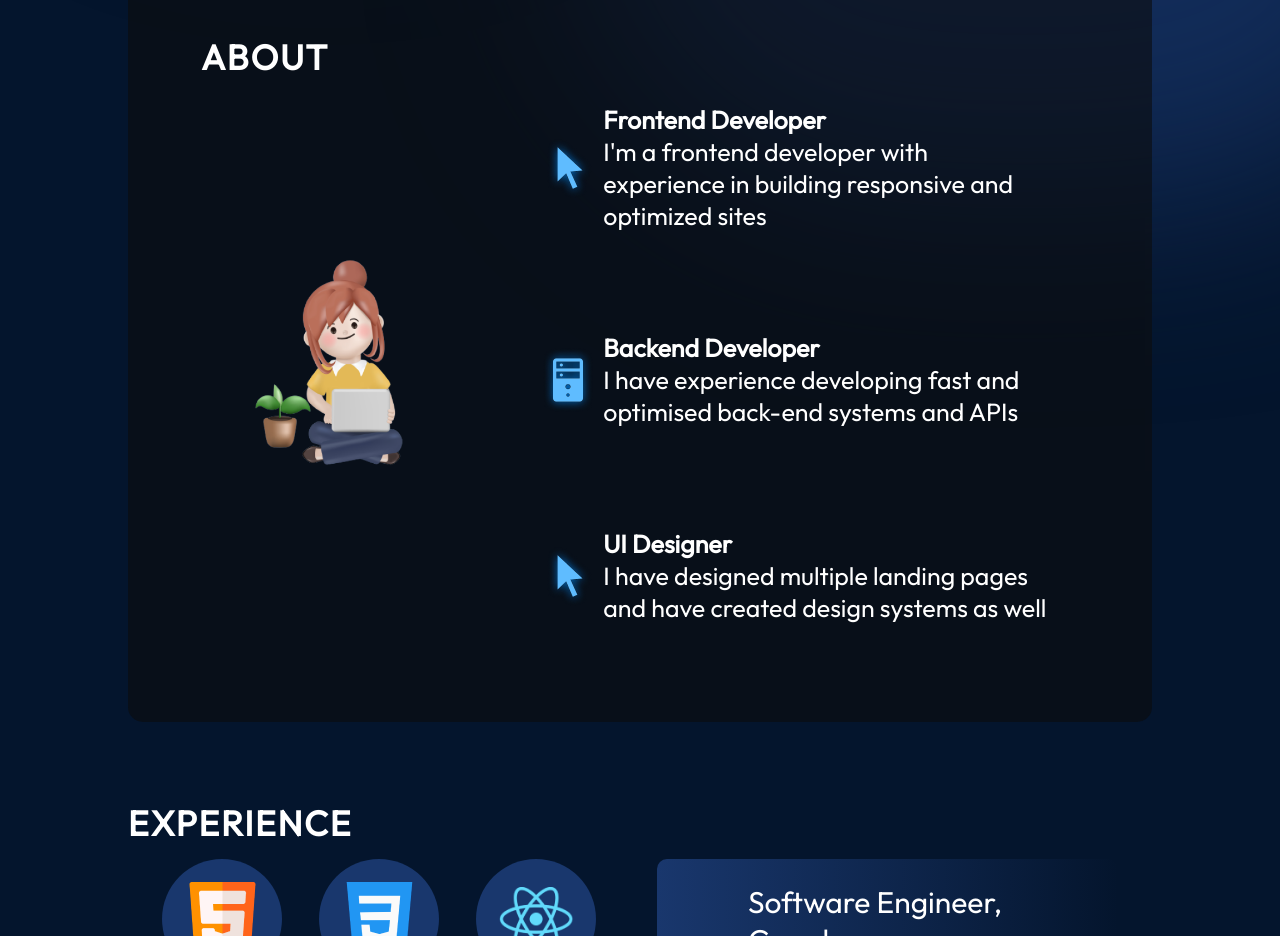
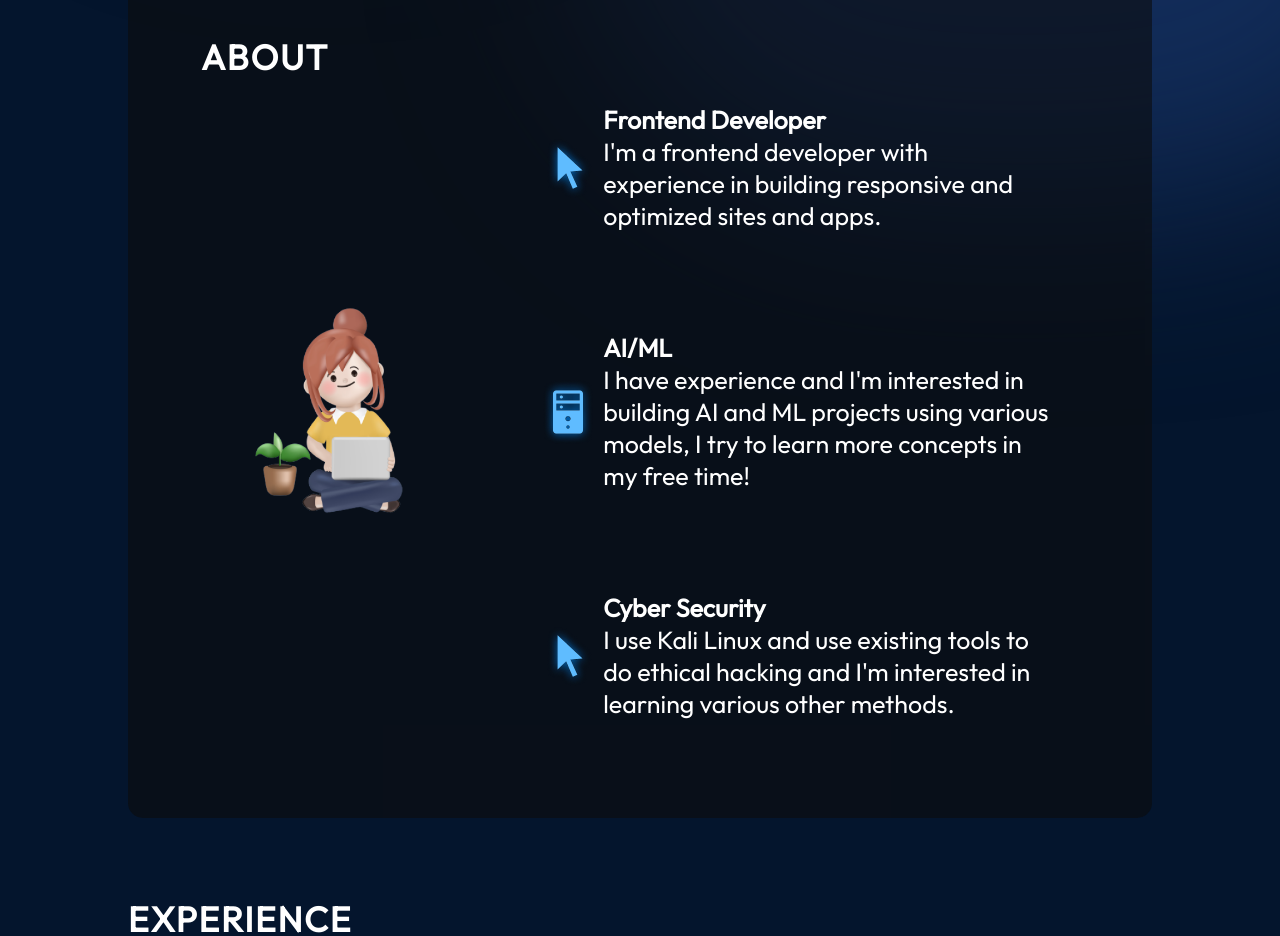
Before and after one commit to Sdkrsn/my_portfolio, a React (Vite) app: page / in a window 1280 px wide. Shown: the part 840-1776 px from the top of the page. Built offline with nearby package versions, Linux system fonts and the light colour scheme.

Commit message:
2nd About

```diff
--- a/src/components/About/About.jsx
+++ b/src/components/About/About.jsx
@@ -20,27 +20,27 @@ export const About = () => {
               <h3>Frontend Developer</h3>
               <p>
                 I'm a frontend developer with experience in building responsive
-                and optimized sites
+                and optimized sites and apps.
               </p>
             </div>
           </li>
           <li className={styles.aboutItem}>
             <img src={getImageUrl("about/serverIcon.png")} alt="Server icon" />
             <div className={styles.aboutItemText}>
-              <h3>Backend Developer</h3>
+              <h3>AI/ML</h3>
               <p>
-                I have experience developing fast and optimised back-end systems
-                and APIs
+                I have experience and I'm interested in building AI and ML projects using various models,
+                I try to learn more concepts in my free time!
               </p>
             </div>
           </li>
           <li className={styles.aboutItem}>
             <img src={getImageUrl("about/cursorIcon.png")} alt="UI icon" />
             <div className={styles.aboutItemText}>
-              <h3>UI Designer</h3>
+              <h3>Cyber Security</h3>
               <p>
-                I have designed multiple landing pages and have created design
-                systems as well
+                I use Kali Linux and use existing tools to do ethical hacking and I'm
+                interested in learning various other methods.
               </p>
             </div>
           </li>
```
